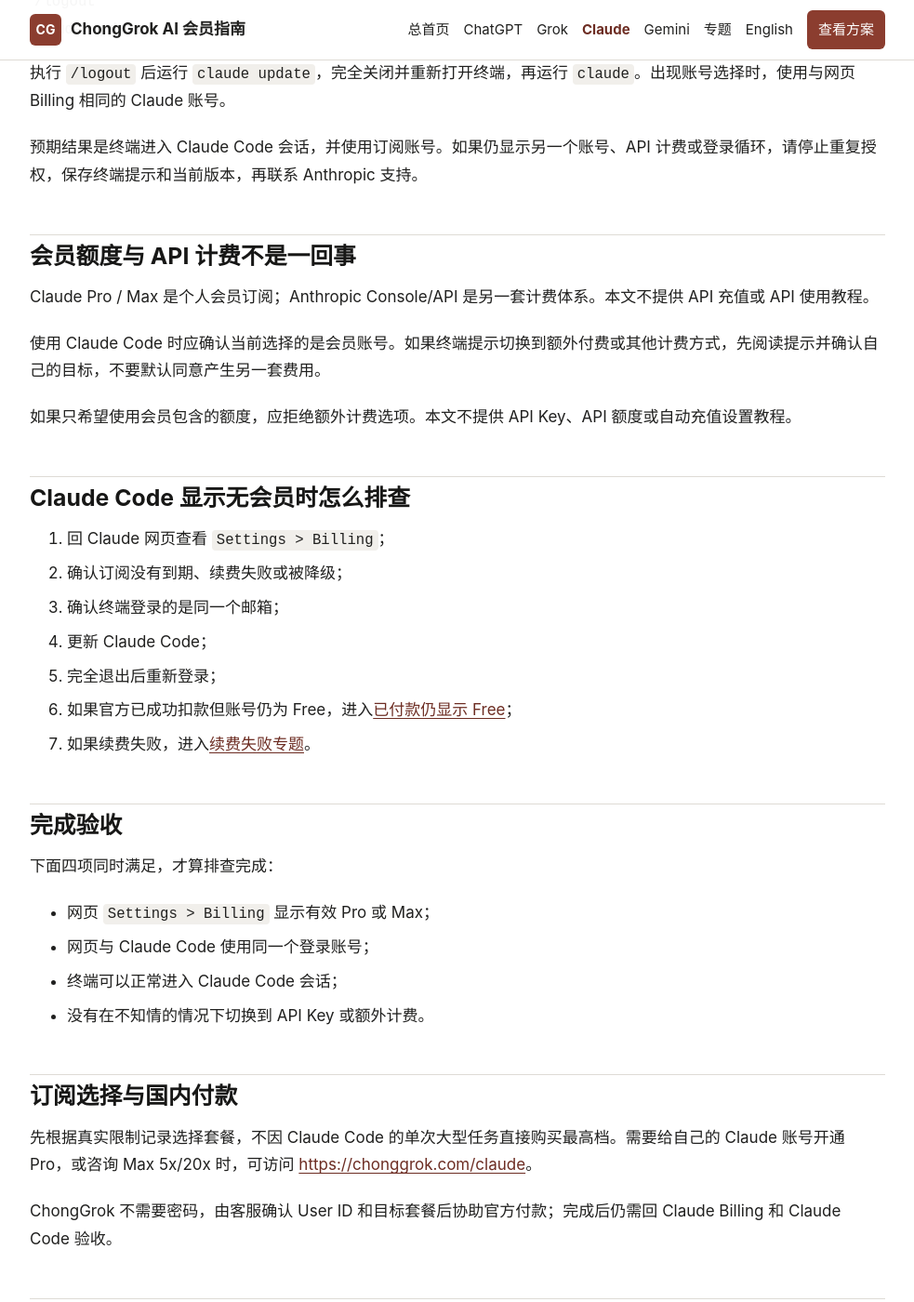
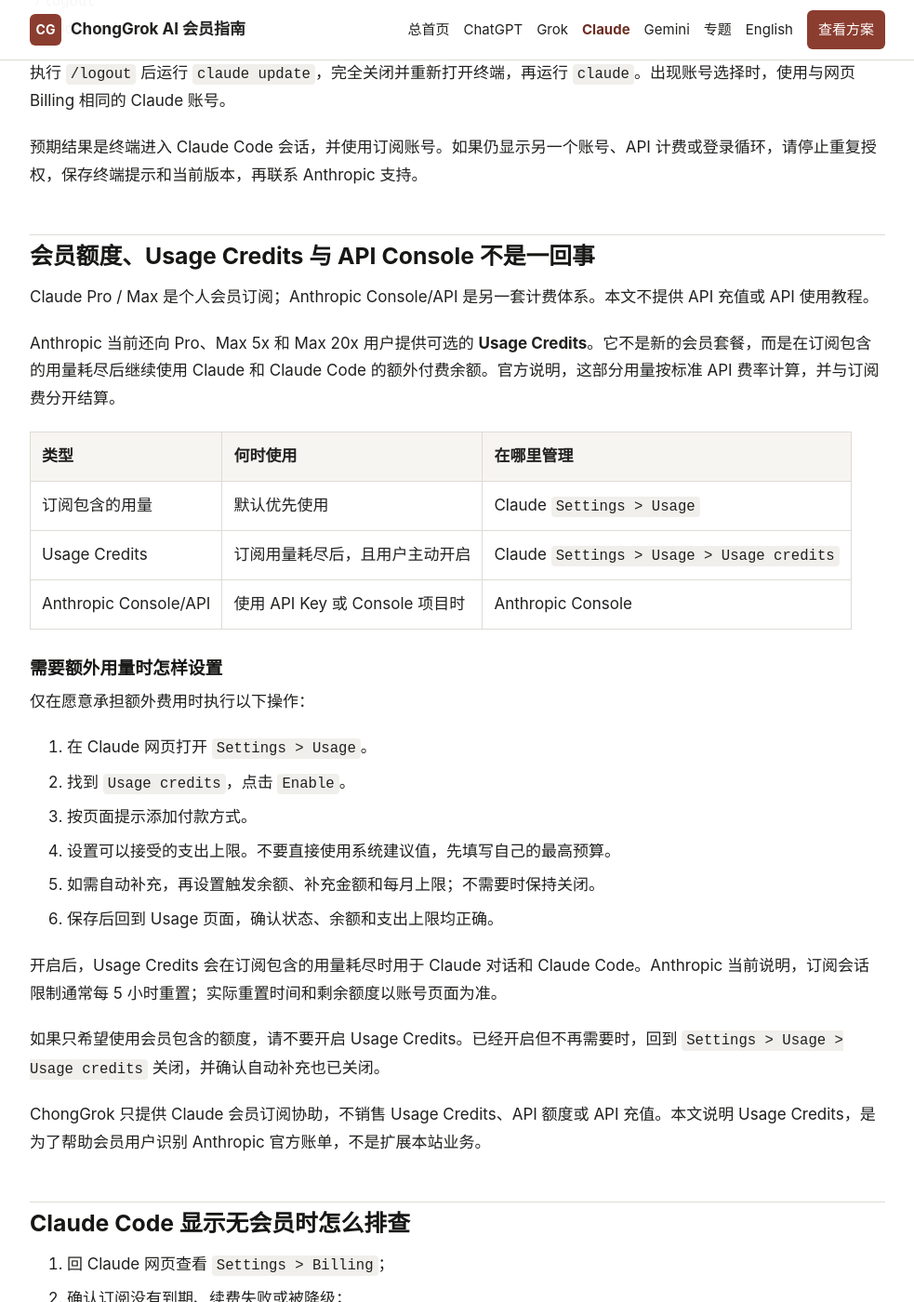
Before and after one commit to he20000405-pixel/claude-pro-max-china-guide, a Jekyll site: the page built from guides/claude-code-pro-max.md, in a window 1280 px wide and 1400 px high, scrolled down 1482 px. Shown: the whole window at 93% size, without its empty margins (148-1131 px from the left). Built offline with Jekyll 4.4.1, drawn with Linux system fonts in a browser that asks for light colours; some of the changed text lies outside the part shown.

Commit message:
Correct refund routes and usage credit guidance

```diff
--- a/_includes/footer.html
+++ b/_includes/footer.html
@@ -2,6 +2,6 @@
   <div class="footer-shell">
     <p><strong>ChongGrok AI 会员指南 · Claude</strong></p>
     <p>本站为 chonggrok.com 的独立服务指南，与 Anthropic 不存在隶属、授权或官方合作关系。Claude 的套餐、模型、额度、地区可用性和价格以 Anthropic 实时展示为准。</p>
-    <p><a href="{{ site.portal_url }}">知识库总首页</a> · <a href="{{ '/guides/' | relative_url }}">Claude 专题</a> · <a href="{{ site.chatgpt_guide_url }}">ChatGPT</a> · <a href="{{ site.grok_guide_url }}">Grok</a> · <a href="{{ site.gemini_guide_url }}">Gemini</a> · <a href="{{ site.portal_url }}resources/ai-membership-safety-checklist/">订阅安全清单</a> · <a href="https://chonggrok.com/claude">Claude 订阅入口</a></p>
+    <p><a href="{{ site.portal_url }}">知识库总首页</a> · <a href="{{ '/guides/' | relative_url }}">Claude 专题</a> · <a href="{{ site.chatgpt_guide_url }}">ChatGPT</a> · <a href="{{ site.grok_guide_url }}">Grok</a> · <a href="{{ site.gemini_guide_url }}">Gemini</a> · <a href="{{ site.portal_url }}resources/ai-membership-safety-checklist/">订阅安全清单</a> · <a href="https://chonggrok.com/claude?utm_source=github_pages&amp;utm_medium=referral&amp;utm_campaign=claude_knowledge&amp;utm_content=footer">Claude 订阅入口</a></p>
   </div>
 </footer>
--- a/_includes/header.html
+++ b/_includes/header.html
@@ -12,7 +12,7 @@
       <a href="{{ site.gemini_guide_url }}">Gemini</a>
       <a href="{{ '/guides/' | relative_url }}">专题</a>
       <a href="{{ '/en/' | relative_url }}" lang="en">English</a>
-      <a class="nav-cta" href="https://chonggrok.com/claude">查看方案</a>
+      <a class="nav-cta" href="https://chonggrok.com/claude?utm_source=github_pages&amp;utm_medium=referral&amp;utm_campaign=claude_knowledge&amp;utm_content=header">查看方案</a>
     </nav>
     <details class="mobile-nav">
       <summary aria-label="打开导航菜单">
@@ -32,7 +32,7 @@
           <label for="mobile-search">搜索四个产品知识库</label>
           <div><input id="mobile-search" name="q" type="search" placeholder="付款失败、Free、Claude Code"><button type="submit">搜索</button></div>
         </form>
-        <a class="mobile-cta" href="https://chonggrok.com/claude">查看 Claude 实时方案</a>
+        <a class="mobile-cta" href="https://chonggrok.com/claude?utm_source=github_pages&amp;utm_medium=referral&amp;utm_campaign=claude_knowledge&amp;utm_content=mobile_menu">查看 Claude 实时方案</a>
       </div>
     </details>
   </div>
--- a/guides/claude-code-pro-max.md
+++ b/guides/claude-code-pro-max.md
@@ -18,6 +18,8 @@ faq:
     answer: "官方说明 Pro 或 Max 计划的使用量会在 Claude 应用与 Claude Code 之间共享，任务长度、项目规模和模型都会影响消耗。"
   - question: "Claude 会员是否等于 API 额度？"
     answer: "不是。Pro / Max 会员与 Anthropic Console/API 是不同计费体系。本指南只讨论会员订阅，不提供 API 额度或 API 充值。"
+  - question: "会员额度用完后，Usage Credits 是什么？"
+    answer: "Usage Credits 是 Anthropic 为 Pro、Max 5x 和 Max 20x 提供的可选额外用量。它会在订阅包含的用量耗尽后按标准 API 费率扣费，并同时用于 Claude 网页和 Claude Code。用户可以设置支出上限、自动补充或随时关闭；它不等于 ChongGrok 提供 API 充值。"
 ---
 
 # Claude Code 使用 Pro / Max
@@ -66,13 +68,34 @@ claude update
 
 预期结果是终端进入 Claude Code 会话，并使用订阅账号。如果仍显示另一个账号、API 计费或登录循环，请停止重复授权，保存终端提示和当前版本，再联系 Anthropic 支持。
 
-## 会员额度与 API 计费不是一回事
+## 会员额度、Usage Credits 与 API Console 不是一回事
 
 Claude Pro / Max 是个人会员订阅；Anthropic Console/API 是另一套计费体系。本文不提供 API 充值或 API 使用教程。
 
-使用 Claude Code 时应确认当前选择的是会员账号。如果终端提示切换到额外付费或其他计费方式，先阅读提示并确认自己的目标，不要默认同意产生另一套费用。
+Anthropic 当前还向 Pro、Max 5x 和 Max 20x 用户提供可选的 **Usage Credits**。它不是新的会员套餐，而是在订阅包含的用量耗尽后继续使用 Claude 和 Claude Code 的额外付费余额。官方说明，这部分用量按标准 API 费率计算，并与订阅费分开结算。
 
-如果只希望使用会员包含的额度，应拒绝额外计费选项。本文不提供 API Key、API 额度或自动充值设置教程。
+| 类型 | 何时使用 | 在哪里管理 |
+| --- | --- | --- |
+| 订阅包含的用量 | 默认优先使用 | Claude `Settings > Usage` |
+| Usage Credits | 订阅用量耗尽后，且用户主动开启 | Claude `Settings > Usage > Usage credits` |
+| Anthropic Console/API | 使用 API Key 或 Console 项目时 | Anthropic Console |
+
+### 需要额外用量时怎样设置
+
+仅在愿意承担额外费用时执行以下操作：
+
+1. 在 Claude 网页打开 `Settings > Usage`。
+2. 找到 `Usage credits`，点击 `Enable`。
+3. 按页面提示添加付款方式。
+4. 设置可以接受的支出上限。不要直接使用系统建议值，先填写自己的最高预算。
+5. 如需自动补充，再设置触发余额、补充金额和每月上限；不需要时保持关闭。
+6. 保存后回到 Usage 页面，确认状态、余额和支出上限均正确。
+
+开启后，Usage Credits 会在订阅包含的用量耗尽时用于 Claude 对话和 Claude Code。Anthropic 当前说明，订阅会话限制通常每 5 小时重置；实际重置时间和剩余额度以账号页面为准。
+
+如果只希望使用会员包含的额度，请不要开启 Usage Credits。已经开启但不再需要时，回到 `Settings > Usage > Usage credits` 关闭，并确认自动补充也已关闭。
+
+ChongGrok 只提供 Claude 会员订阅协助，不销售 Usage Credits、API 额度或 API 充值。本文说明 Usage Credits，是为了帮助会员用户识别 Anthropic 官方账单，不是扩展本站业务。
 
 ## Claude Code 显示无会员时怎么排查
 
@@ -92,6 +115,7 @@ Claude Pro / Max 是个人会员订阅；Anthropic Console/API 是另一套计
 - 网页与 Claude Code 使用同一个登录账号；
 - 终端可以正常进入 Claude Code 会话；
 - 没有在不知情的情况下切换到 API Key 或额外计费。
+- 如果启用了 Usage Credits，支出上限和自动补充设置符合自己的预算。
 
 ## 订阅选择与国内付款
 
@@ -102,7 +126,10 @@ ChongGrok 不需要密码，由客服确认 User ID 和目标套餐后协助官
 ## 官方来源
 
 - [Anthropic Help：Using Claude Code with Pro or Max](https://support.anthropic.com/en/articles/11145838-using-claude-code-with-your-max-plan)
+- [Anthropic Help：Manage usage credits for paid Claude plans](https://support.claude.com/en/articles/12429409-manage-usage-credits-for-paid-claude-plans)
 - [Anthropic plans and pricing](https://www.anthropic.com/pricing?subjects=claude&type=product)
 - [Anthropic Help：Paid Plan Billing FAQs](https://support.anthropic.com/en/articles/8325618-where-can-i-find-the-receipt-for-my-claude-subscription)
 
+**事实核验日期：2026 年 8 月 17 日。**套餐额度、重置周期、Usage Credits 费率和入口以 Anthropic 账号实时页面为准。
+
 {% include faq.html %}
```
Also changed, not shown: other parts of guides/claude-code-pro-max.md (+1 -1 lines), guides/claude-paid-but-still-free.md (+14 -2 lines), guides/claude-pro-max-recharge.md (+7 -2 lines).
